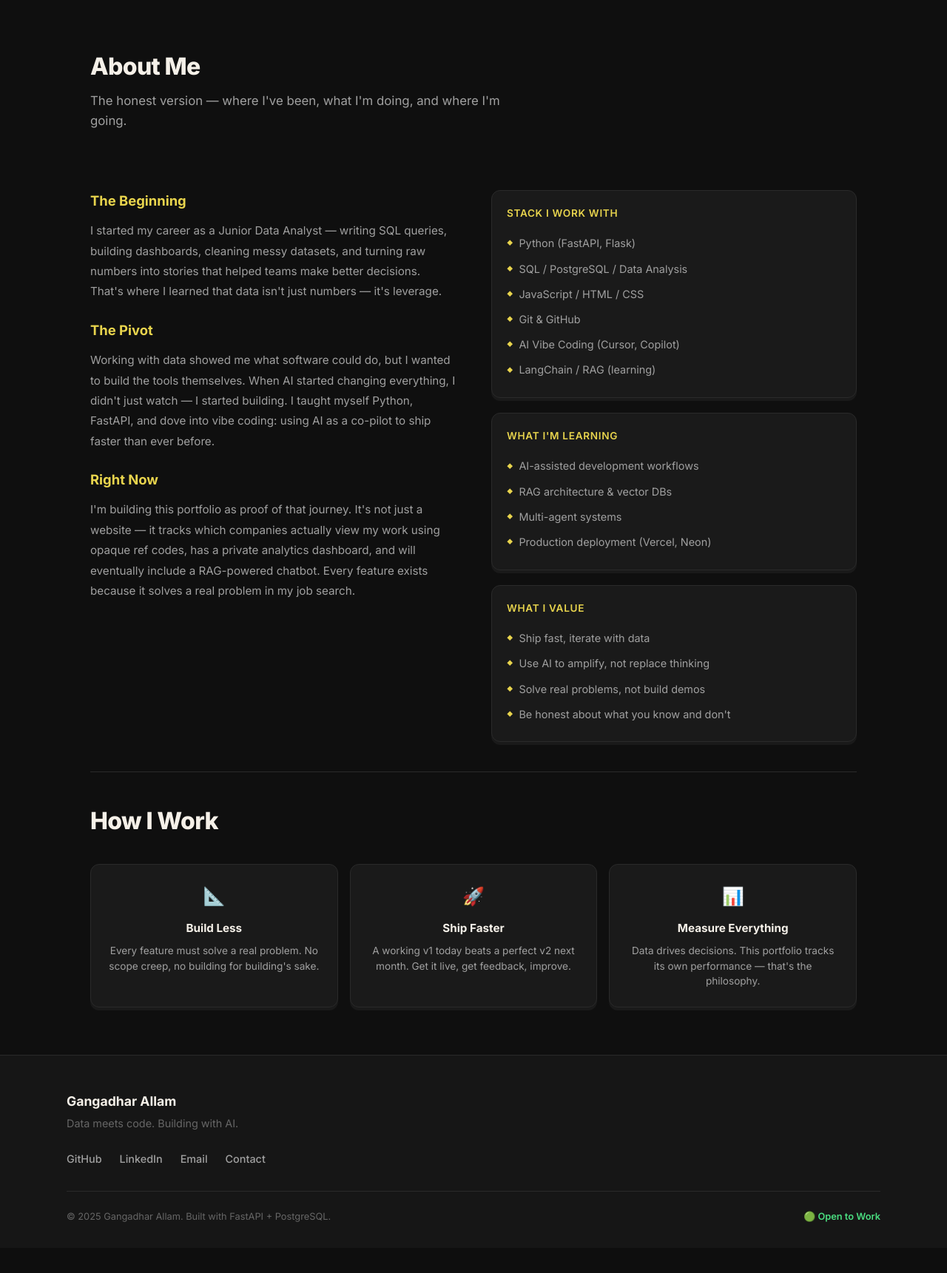
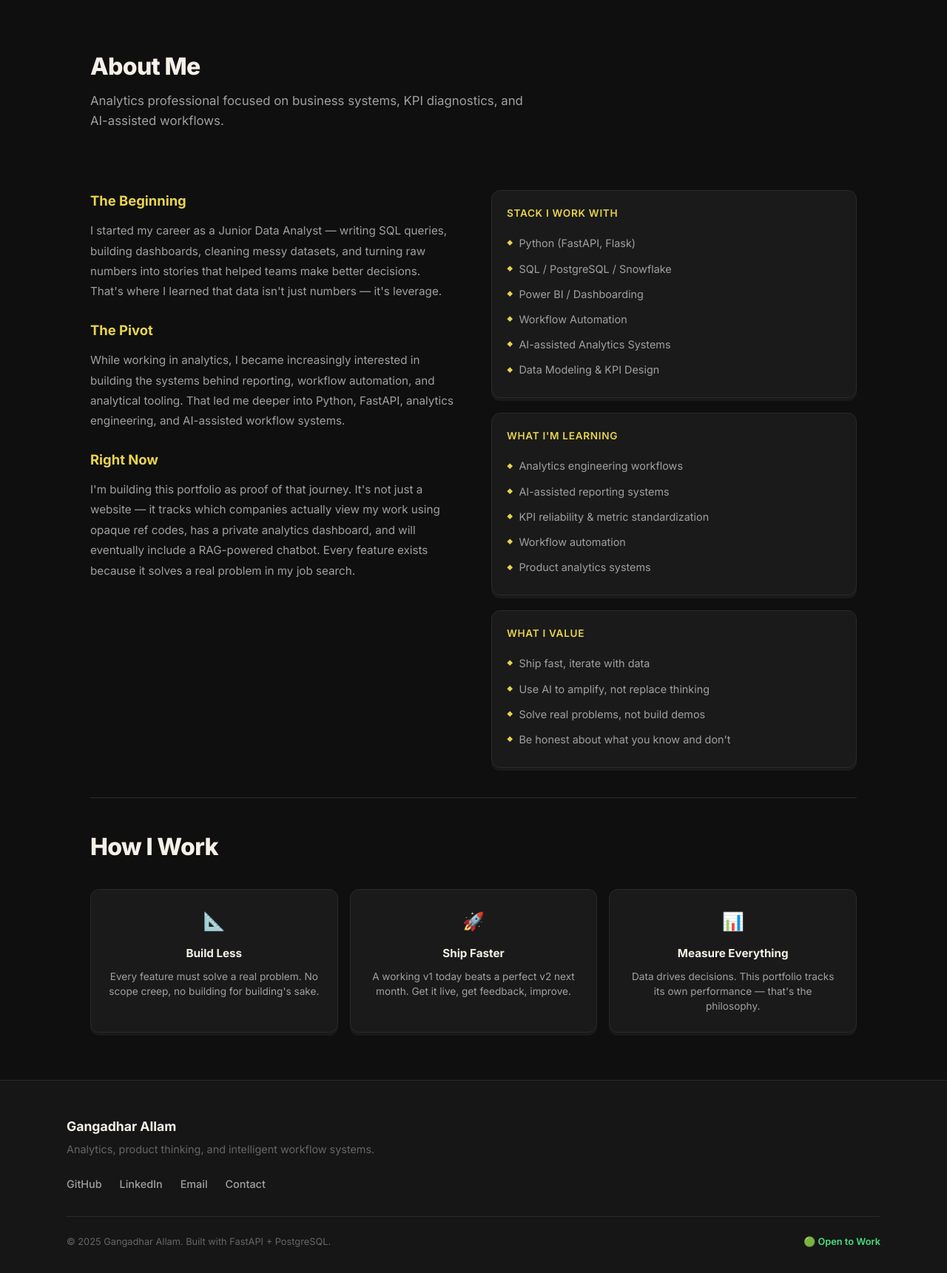
Before and after one commit to gangadhar107/ai-portfolio, a FastAPI app: page /about in a window 1280 px wide. Shown: the part 64-1785 px from the top of the page at 74% size. Before the commit the page ends 1716 px from the top, so only its background shows below. Run offline with FastAPI, Linux system fonts and the light colour scheme; parts of the project's set-up code (start-up, migrations or seed data) failed here and were passed over.

Commit message:
updated projects section and other sections as well

```diff
--- a/templates/about.html
+++ b/templates/about.html
@@ -114,25 +114,19 @@
 {% block content %}
 <section class="about-header" data-section="about" data-order="2">
     <h1 class="section-title">About Me</h1>
-    <p class="section-subtitle">The honest version — where I've been, what I'm doing, and where I'm going.</p>
+    <p class="section-subtitle">Analytics professional focused on business systems, KPI diagnostics, and AI-assisted workflows.</p>
 </section>
 
 <section class="about-content" data-section="about" data-order="2">
     <div class="about-story">
         <h3>The Beginning</h3>
         <p>
-            I started my career as a Junior Data Analyst — writing SQL queries, building
-            dashboards, cleaning messy datasets, and turning raw numbers into stories that
-            helped teams make better decisions. That's where I learned that data isn't just
-            numbers — it's leverage.
+            I started my career as a Junior Data Analyst — writing SQL queries, building dashboards, cleaning messy datasets, and turning raw numbers into stories that helped teams make better decisions. That's where I learned that data isn't just numbers — it's leverage.
         </p>
 
         <h3>The Pivot</h3>
         <p>
-            Working with data showed me what software could do, but I wanted to build the
-            tools themselves. When AI started changing everything, I didn't just watch — I
-            started building. I taught myself Python, FastAPI, and dove into vibe coding:
-            using AI as a co-pilot to ship faster than ever before.
+            While working in analytics, I became increasingly interested in building the systems behind reporting, workflow automation, and analytical tooling. That led me deeper into Python, FastAPI, analytics engineering, and AI-assisted workflow systems.
         </p>
 
         <h3>Right Now</h3>
@@ -149,21 +143,22 @@
             <h4>Stack I Work With</h4>
             <ul>
                 <li>Python (FastAPI, Flask)</li>
-                <li>SQL / PostgreSQL / Data Analysis</li>
-                <li>JavaScript / HTML / CSS</li>
-                <li>Git & GitHub</li>
-                <li>AI Vibe Coding (Cursor, Copilot)</li>
-                <li>LangChain / RAG (learning)</li>
+                <li>SQL / PostgreSQL / Snowflake</li>
+                <li>Power BI / Dashboarding</li>
+                <li>Workflow Automation</li>
+                <li>AI-assisted Analytics Systems</li>
+                <li>Data Modeling & KPI Design</li>
             </ul>
         </div>
 
         <div class="card info-card">
             <h4>What I'm Learning</h4>
             <ul>
-                <li>AI-assisted development workflows</li>
-                <li>RAG architecture & vector DBs</li>
-                <li>Multi-agent systems</li>
-                <li>Production deployment (Vercel, Neon)</li>
+                <li>Analytics engineering workflows</li>
+                <li>AI-assisted reporting systems</li>
+                <li>KPI reliability & metric standardization</li>
+                <li>Workflow automation</li>
+                <li>Product analytics systems</li>
             </ul>
         </div>
 
--- a/templates/base.html
+++ b/templates/base.html
@@ -59,7 +59,7 @@
         <div class="footer-container">
             <div class="footer-left">
                 <span class="footer-logo">Gangadhar Allam</span>
-                <p class="footer-tagline">Data meets code. Building with AI.</p>
+                <p class="footer-tagline">Analytics, product thinking, and intelligent workflow systems.</p>
             </div>
             <div class="footer-links">
                 <a href="https://github.com/gangadhar107" target="_blank" rel="noopener">GitHub</a>
--- a/templates/contact.html
+++ b/templates/contact.html
@@ -201,10 +201,7 @@
 <div class="contact-note">
     <h4>A note about my job search</h4>
     <p>
-        I'm an ex-Junior Data Analyst pivoting into AI-powered development. I'm looking for
-        AI Engineer, Analytics Engineer, Vibe Coder, or any role where data meets code.
-        I'm open to remote, hybrid, or on-site. If you're hiring or know someone
-        who is, I'd genuinely love to connect.
+        I'm an ex-Junior Data Analyst pivoting into AI-powered development. Open to Product Analytics, Data Analytics, Analytics Engineering, and AI-assisted workflow roles. I'm open to remote, hybrid, or on-site. If you're hiring or know someone who is, I'd genuinely love to connect.
     </p>
 </div>
 {% endblock %}
--- a/templates/projects_final.html
+++ b/templates/projects_final.html
@@ -155,8 +155,7 @@
 
 <div class="project-card" data-project="insightagent-ai-analytics-qna">
     <h3 class="project-name">InsightAgent: AI-Powered Analytics Q&amp;A Agent</h3>
-    <p class="project-tagline">Built a natural-language-to-SQL agent that translates business questions into deterministic
-        metrics and reliable data visualizations with robust hallucination safeguards.</p>
+    <p class="project-tagline">Built an AI-assisted analytics system that converts business questions into reliable SQL insights with safeguards for KPI consistency and query accuracy.</p>
 
     <div class="project-sections">
         <div class="project-section">
```
Also changed, not shown: templates/home.html (+22 -16 lines).
